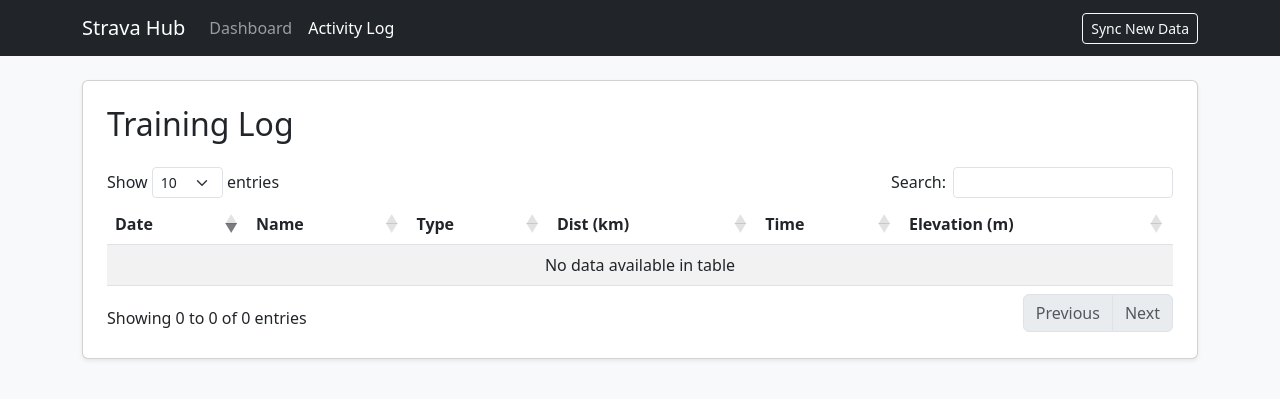
After one commit to M0zzi3/strava-metrics-hub, a Flask app: page /activities in a window 1280 px wide. The commit adds this page. Shown: the top 399 px of the page. Run offline with Flask 3, Linux system fonts and the light colour scheme; data that the repository does not hold is empty; some libraries are stand-ins or nearby versions.

Commit message:
feat(list): add searchable data table for activities

```diff
--- a/app/routes.py
+++ b/app/routes.py
@@ -100,3 +100,12 @@ def sync_data():
     db.session.commit()
 
     return jsonify({"status": "success", "added": added_count})
+
+
+@main.route('/activities')
+def activity_list():
+    # Fetch all activities, sorted by date
+    activities = Activity.query.order_by(Activity.start_date.desc()).all()
+
+    # We can pass the objects directly to Jinja
+    return render_template('activities.html', activities=activities)
--- /dev/null
+++ b/app/templates/activities.html
@@ -0,0 +1,68 @@
+<!doctype html>
+<html lang="en">
+  <head>
+    <meta charset="utf-8">
+    <meta name="viewport" content="width=device-width, initial-scale=1">
+    <title>Activity Log</title>
+
+    <link href="https://cdn.jsdelivr.net/npm/bootstrap@5.3.0/dist/css/bootstrap.min.css" rel="stylesheet">
+    <link href="https://cdn.datatables.net/1.13.4/css/dataTables.bootstrap5.min.css" rel="stylesheet">
+  </head>
+  <body class="bg-light">
+
+    <nav class="navbar navbar-expand-lg navbar-dark bg-dark mb-4">
+      <div class="container">
+        <a class="navbar-brand" href="/">Strava Hub</a>
+        <div class="navbar-nav">
+          <a class="nav-link" href="/">Dashboard</a>
+          <a class="nav-link active" href="/activities">Activity Log</a>
+        </div>
+        <a href="/sync" class="btn btn-outline-light btn-sm ms-auto">Sync New Data</a>
+      </div>
+    </nav>
+
+    <div class="container">
+      <div class="card shadow-sm p-4">
+        <h2 class="mb-4">Training Log</h2>
+
+        <table id="activityTable" class="table table-striped" style="width:100%">
+          <thead>
+            <tr>
+              <th>Date</th>
+              <th>Name</th>
+              <th>Type</th>
+              <th>Dist (km)</th>
+              <th>Time</th>
+              <th>Elevation (m)</th>
+            </tr>
+          </thead>
+          <tbody>
+            {% for activity in activities %}
+            <tr>
+              <td>{{ activity.start_date.strftime('%Y-%m-%d') }}</td>
+              <td>{{ activity.name }}</td>
+              <td><span class="badge bg-secondary">{{ activity.type }}</span></td>
+              <td>{{ (activity.distance / 1000) | round(2) }}</td>
+              <td>{{ (activity.moving_time / 60) | int }} min</td>
+              <td>{{ activity.total_elevation_gain }}</td>
+            </tr>
+            {% endfor %}
+          </tbody>
+        </table>
+      </div>
+    </div>
+
+    <script src="https://code.jquery.com/jquery-3.5.1.js"></script>
+    <script src="https://cdn.datatables.net/1.13.4/js/jquery.dataTables.min.js"></script>
+    <script src="https://cdn.datatables.net/1.13.4/js/dataTables.bootstrap5.min.js"></script>
+
+    <script>
+      $(document).ready(function () {
+        $('#activityTable').DataTable({
+          "order": [[ 0, "desc" ]] // Sort by Date (Column 0) descending by default
+        });
+      });
+    </script>
+
+  </body>
+</html>
```
Also changed, not shown: app/templates/dashboard.html (+10 -4 lines).
